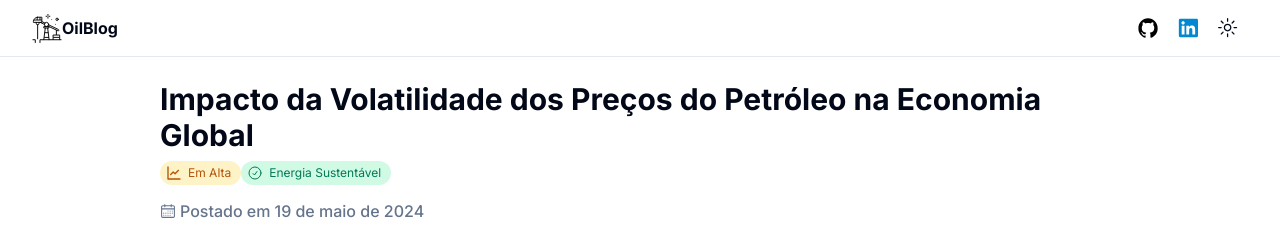
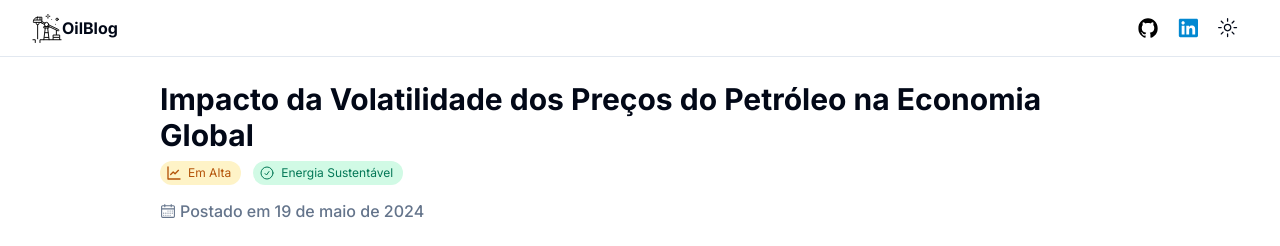
Before and after one commit to Knoka1/blog, a Next.js app: page /post/1 in a window 1280 px wide. Shown: the top 246 px of the page. Built offline with nearby package versions, Linux system fonts and the light colour scheme.

Commit message:
feature: Enhances tag layout on page/[id]

```diff
--- a/app/post/[id]/page.tsx
+++ b/app/post/[id]/page.tsx
@@ -26,8 +26,11 @@ const PostPage = async ({ params }: PostProps) => {
   return (
     <article className="container py-6 prose dark:prose-invert max-w-5xl mx-auto">
       <h1 className="mb-2 text-3xl font-bold">{post.title}</h1>
-      <Tag type="alta" />
-      <Tag type="verde" />
+      <div className="inline-flex space-x-3">
+        <Tag type="alta" />
+        <Tag type="verde" />
+      </div>
+
       <div className="flex justify-between items-center mb-5 mt-3 text-muted-foreground">
         <dl>
           <dt className="sr-only">Publicado Em</dt>
```
